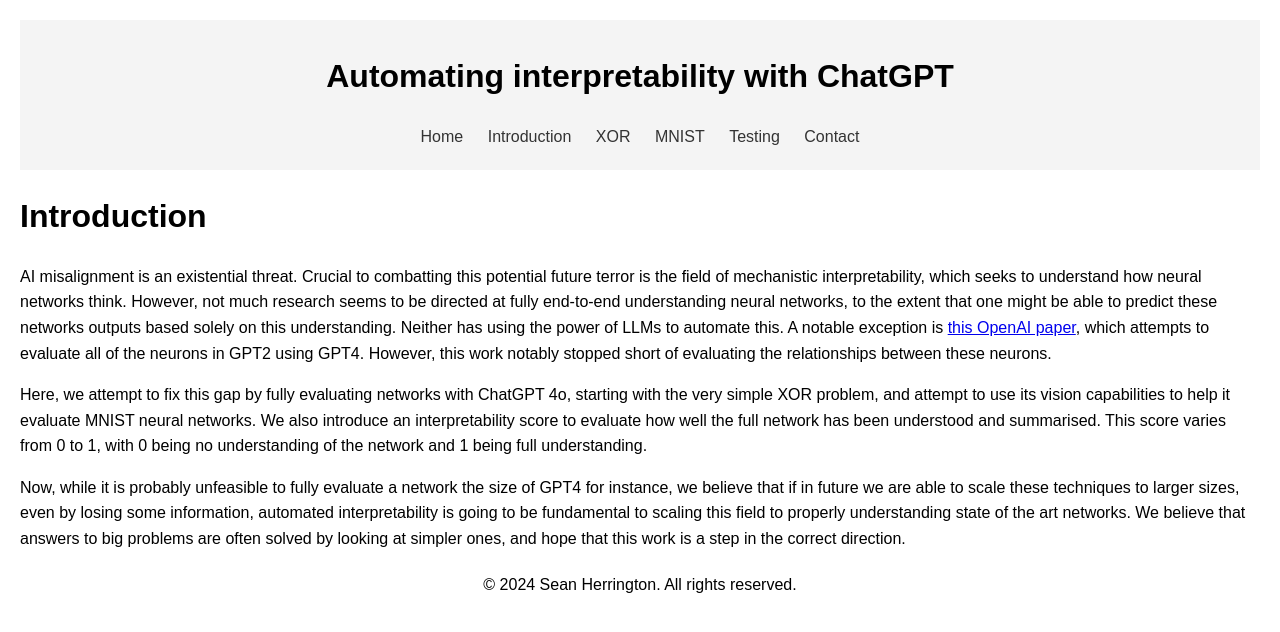
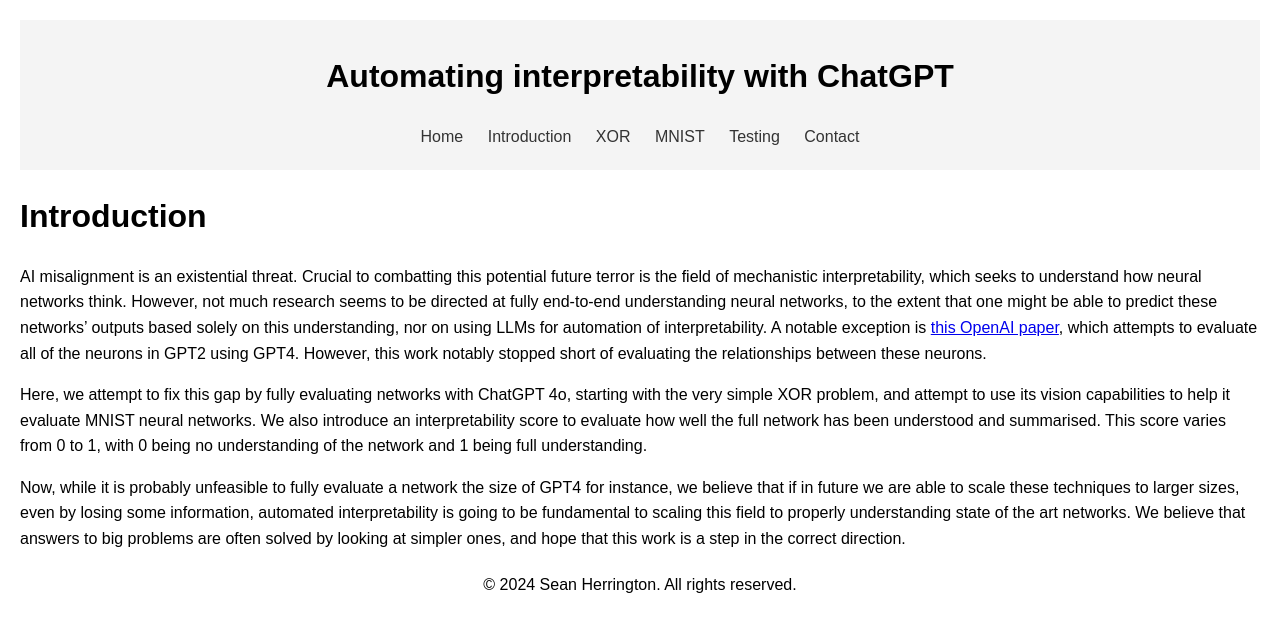
Before and after one commit to Arkleseisure/Arkleseisure.github.io, a Jekyll site: the page built from pages/intro.md, in a window 1280 px wide. Shown: the top 632 px of the page. Built offline with Jekyll 4.4.1, drawn with Linux system fonts in a browser that asks for light colours.

Commit message:
Update intro.md

```diff
--- a/pages/intro.md
+++ b/pages/intro.md
@@ -5,7 +5,7 @@
 
 # Introduction
 
-AI misalignment is an existential threat. Crucial to combatting this potential future terror is the field of mechanistic interpretability, which seeks to understand how neural networks think. However, not much research seems to be directed at fully end-to-end understanding neural networks, to the extent that one might be able to predict these networks outputs based solely on this understanding. Neither has using the power of LLMs to automate this. A notable exception is [this OpenAI paper](https://openai.com/index/language-models-can-explain-neurons-in-language-models/), which attempts to evaluate all of the neurons in GPT2 using GPT4. However, this work notably stopped short of evaluating the relationships between these neurons.
+AI misalignment is an existential threat. Crucial to combatting this potential future terror is the field of mechanistic interpretability, which seeks to understand how neural networks think. However, not much research seems to be directed at fully end-to-end understanding neural networks, to the extent that one might be able to predict these networks' outputs based solely on this understanding, nor on using LLMs for automation of interpretability. A notable exception is [this OpenAI paper](https://openai.com/index/language-models-can-explain-neurons-in-language-models/), which attempts to evaluate all of the neurons in GPT2 using GPT4. However, this work notably stopped short of evaluating the relationships between these neurons.
 
 Here, we attempt to fix this gap by fully evaluating networks with ChatGPT 4o, starting with the very simple XOR problem, and attempt to use its vision capabilities to help it evaluate MNIST neural networks. We also introduce an interpretability score to evaluate how well the full network has been understood and summarised. This score varies from 0 to 1, with 0 being no understanding of the network and 1 being full understanding.
 
```
